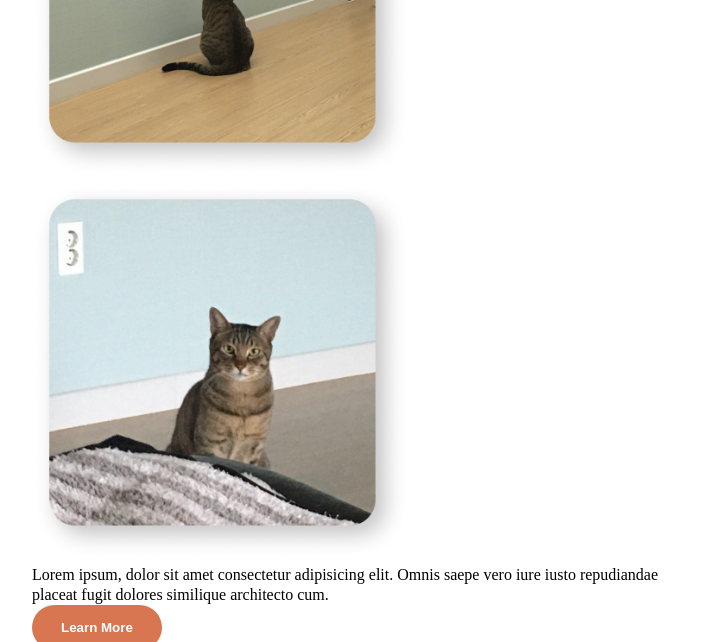
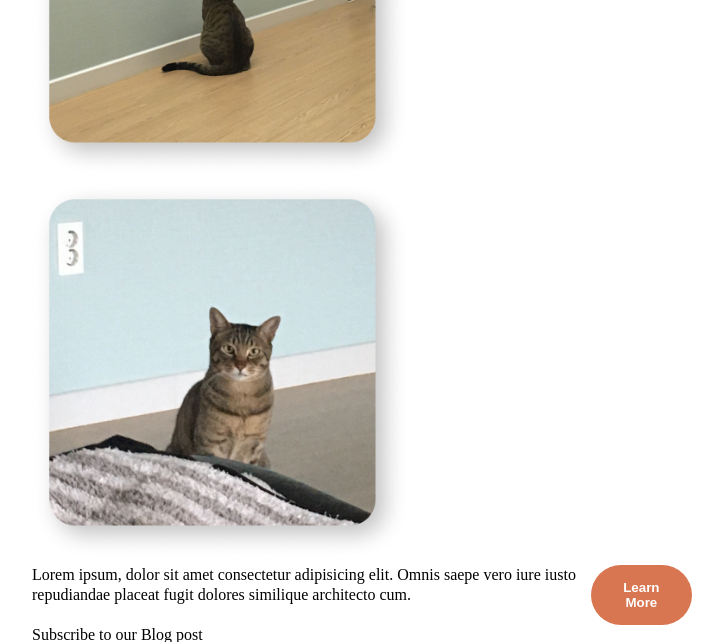
Before and after one commit to jinyun3075/LandingPage, a plain HTML site: page index.html in a window 1280 px wide. Shown: the part 2337-2979 px from the top of the page, without its empty margins (278-1001 px from the left). Drawn offline with Linux system fonts and the light colour scheme.

Commit message:
update index & add css

```diff
--- a/css/landing.css
+++ b/css/landing.css
@@ -114,3 +114,7 @@ button {
     height: 378px;
 
 }
+.main-bot-two .bot-two-mid {
+
+    display: flex;
+}
--- a/index.html
+++ b/index.html
@@ -58,8 +58,10 @@
             <img src="img/card/img_2.png" alt="고양이카드2">
             <img src="img/card/img_3.png" alt="고양이카드3">
           </section>
-          <p class="bot-cont">Lorem ipsum, dolor sit amet consectetur adipisicing elit. Omnis saepe vero iure iusto repudiandae placeat fugit dolores similique architecto cum.</p>
-          <button class="bot-btn">Learn More</button>
+          <section class="bot-two-mid">
+            <p class="bot-cont">Lorem ipsum, dolor sit amet consectetur adipisicing elit. Omnis saepe vero iure iusto repudiandae placeat fugit dolores similique architecto cum.</p>
+            <button class="bot-btn">Learn More</button>
+          </section>
           <section class="bot-post">
             <article class="post-cont">
               <p class="post-tit">Subscribe to our Blog post</p>
```
